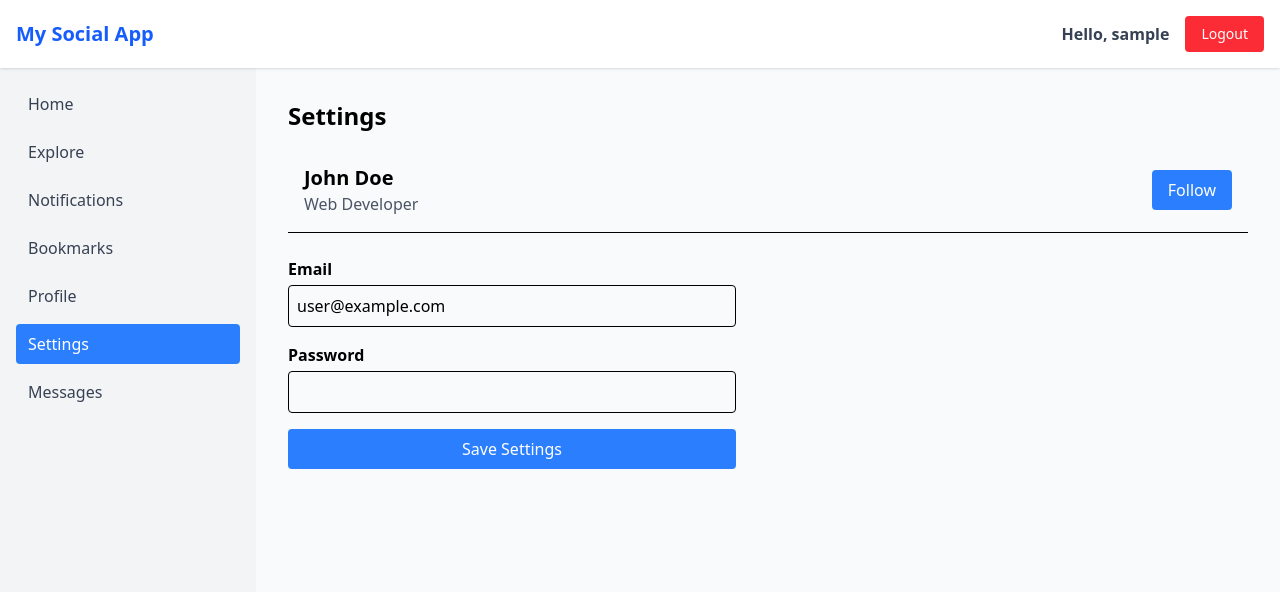
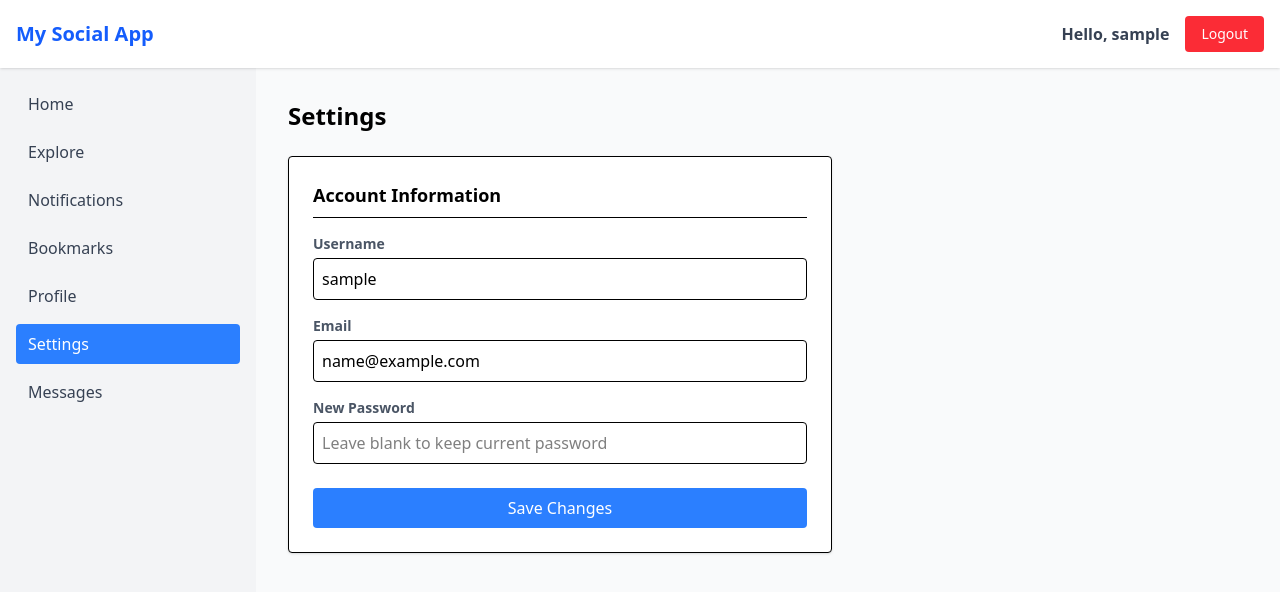
Before and after one commit to elsaferati/Social-Media, a React (Vite) app in the folder social-media/: page /settings in a window 1280 px wide. Shown: the top 592 px of the page. Built offline with nearby package versions, Linux system fonts and the light colour scheme; sample sign-in values are in the browser's storage.

Commit message:
update settings page

```diff
--- a/social-media/src/pages/SettingsPage.jsx
+++ b/social-media/src/pages/SettingsPage.jsx
@@ -1,43 +1,114 @@
 import React, { useState } from "react";
-import ProfileHeader from "../components/ProfileHeader";
+import { useAuth } from "../context/AuthContext";
 
 const SettingsPage = () => {
-  const [email, setEmail] = useState("user@example.com");
-  const [password, setPassword] = useState("");
+  const { currentUser, updateUser } = useAuth();
 
-  const handleSave = () => {
-    alert("Settings saved!");
+  // State for form inputs
+  const [inputs, setInputs] = useState({
+    username: currentUser.username,
+    email: currentUser.email,
+    password: "", // Keep empty unless they want to change it
+  });
+
+  const [status, setStatus] = useState(null); // null, 'success', or 'error'
+  const [message, setMessage] = useState("");
+
+  const handleChange = (e) => {
+    setInputs((prev) => ({ ...prev, [e.target.name]: e.target.value }));
+  };
+
+  const handleSave = async (e) => {
+    e.preventDefault();
+    setStatus(null);
+
+    try {
+      const res = await fetch(`http://localhost:8800/api/users/${currentUser.id}`, {
+        method: "PUT",
+        headers: { "Content-Type": "application/json" },
+        body: JSON.stringify(inputs),
+      });
+
+      const data = await res.json();
+
+      if (!res.ok) throw new Error(data); // Catch duplicate errors or server errors
+
+      // Update the AuthContext so the Header updates immediately
+      updateUser(data);
+
+      setStatus("success");
+      setMessage("Settings updated successfully!");
+
+      // Clear password field for security
+      setInputs(prev => ({ ...prev, password: "" }));
+
+    } catch (err) {
+      setStatus("error");
+      setMessage(err.message || "Something went wrong.");
+    }
   };
 
   return (
-    <div className="settings-page p-4">
-      <h1 className="text-2xl font-bold mb-4">Settings</h1>
-      <ProfileHeader />
-      <div className="mt-6 flex flex-col gap-4 max-w-md">
+    <div className="settings-page p-4 max-w-xl">
+      <h1 className="text-2xl font-bold mb-6">Settings</h1>
+
+      <div className="bg-white p-6 rounded shadow border">
+        <h2 className="text-lg font-semibold mb-4 border-b pb-2">Account Information</h2>
+
+        <form className="flex flex-col gap-4" onSubmit={handleSave}>
+          {/* Username */}
           <div>
-          <label className="block mb-1 font-semibold">Email</label>
+            <label className="block mb-1 font-semibold text-sm text-gray-600">Username</label>
+            <input
+              type="text"
+              name="username"
+              value={inputs.username}
+              onChange={handleChange}
+              className="border p-2 rounded w-full focus:outline-blue-500"
+              required
+            />
+          </div>
+
+          {/* Email */}
+          <div>
+            <label className="block mb-1 font-semibold text-sm text-gray-600">Email</label>
             <input
               type="email"
-            value={email}
-            onChange={(e) => setEmail(e.target.value)}
-            className="border p-2 rounded w-full"
+              name="email"
+              value={inputs.email}
+              onChange={handleChange}
+              className="border p-2 rounded w-full focus:outline-blue-500"
+              required
             />
           </div>
+
+          {/* Password */}
           <div>
-          <label className="block mb-1 font-semibold">Password</label>
+            <label className="block mb-1 font-semibold text-sm text-gray-600">New Password</label>
             <input
               type="password"
-            value={password}
-            onChange={(e) => setPassword(e.target.value)}
-            className="border p-2 rounded w-full"
+              name="password"
+              value={inputs.password}
+              onChange={handleChange}
+              placeholder="Leave blank to keep current password"
+              className="border p-2 rounded w-full focus:outline-blue-500"
             />
           </div>
+
+          {/* Status Message */}
+          {status && (
+            <div className={`p-3 rounded text-sm ${status === "success" ? "bg-green-100 text-green-700" : "bg-red-100 text-red-700"}`}>
+              {message}
+            </div>
+          )}
+
           <button
-          onClick={handleSave}
-          className="bg-blue-500 text-white px-4 py-2 rounded"
+            type="submit"
+            className="bg-blue-500 hover:bg-blue-600 text-white px-4 py-2 rounded mt-2 transition w-full md:w-auto"
           >
-          Save Settings
+            Save Changes
           </button>
+        </form>
       </div>
     </div>
   );
```
Lines whose indentation alone changed are shown as unchanged.
